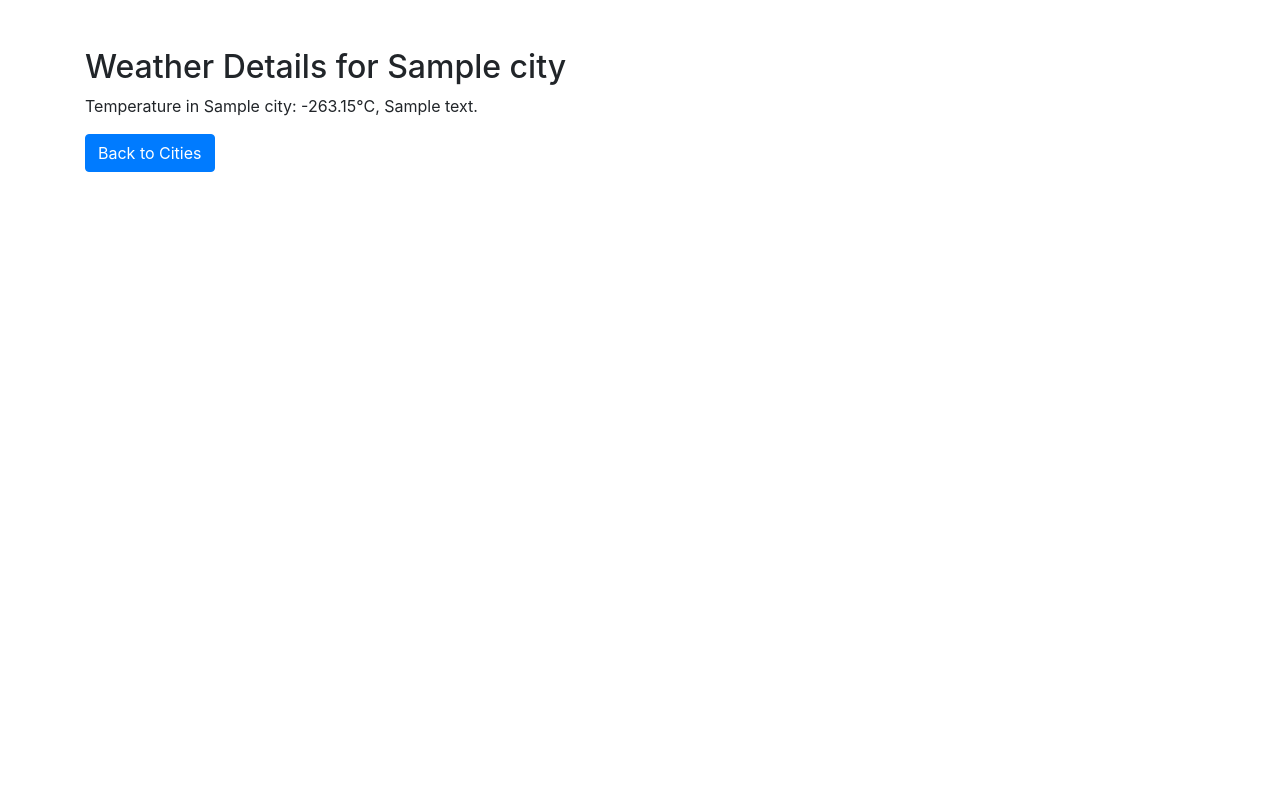
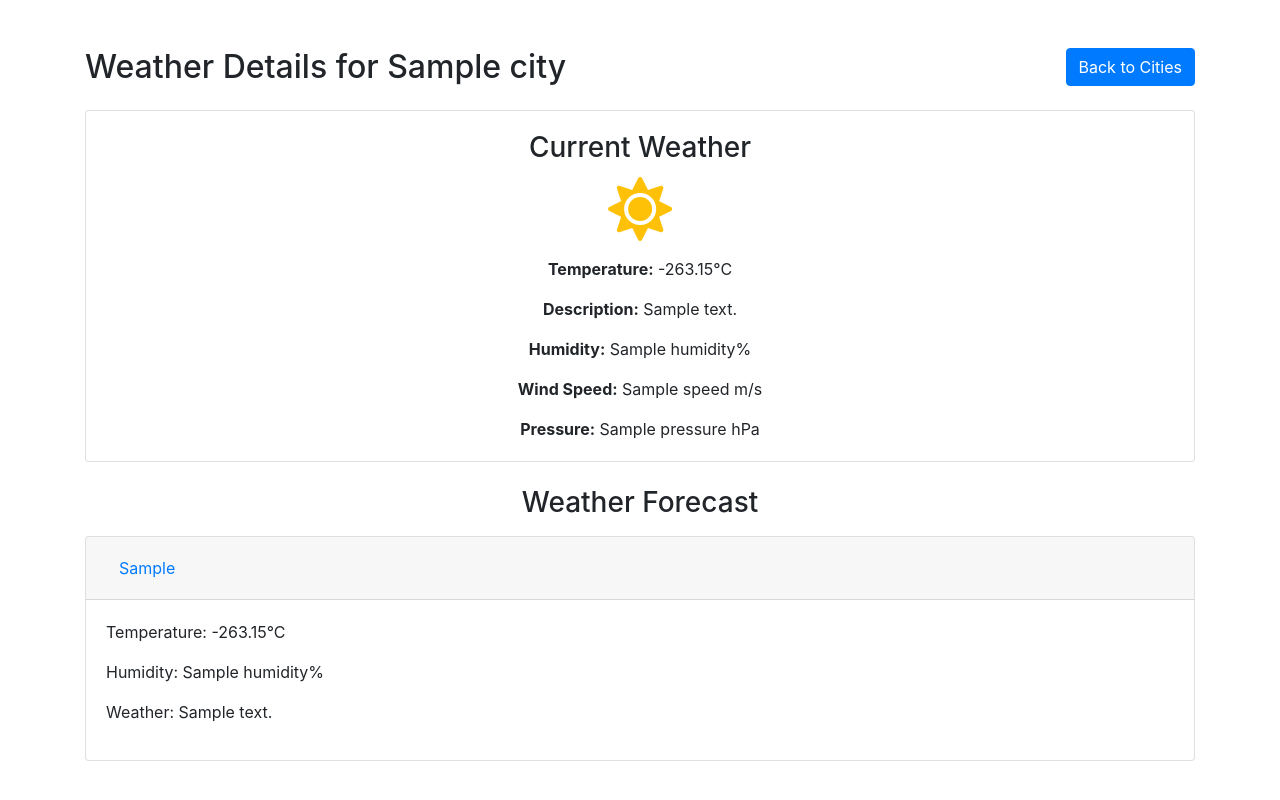
Before and after one commit to milkiase/weather_project, a Django app: page /city_detail/1/ in a window 1280 px wide. Run offline with Django 3.2, Linux system fonts and the light colour scheme; tables that the repository leaves empty hold one stand-in row (values such as "Sample post"); a database or web service that is not in the repository returns one stand-in record (values such as "Sample title"); data that the repository does not hold is empty; some libraries are stand-ins or nearby versions.

Commit message:
added a weather forecast some more details to the detail page

```diff
--- a/WeatherProject/settings.py
+++ b/WeatherProject/settings.py
@@ -25,7 +25,7 @@ SECRET_KEY = 'django-insecure-kiila_@t_o02#armecb8qze58adjj1f!r))!^5p)u)ils!$)@_
 # SECURITY WARNING: don't run with debug turned on in production!
 DEBUG = True
 
-ALLOWED_HOSTS = ['127.0.0.1', '.pythonanywhere.com', 'milkias.pythonanywhere.com']
+ALLOWED_HOSTS = ['localhost', '127.0.0.1', '.pythonanywhere.com', 'milkias.pythonanywhere.com']
 
 
 # Application definition
--- a/weather_app/models.py
+++ b/weather_app/models.py
@@ -1,8 +1,10 @@
 # weather_app/models.py
 from django.db import models
+from django.contrib.auth.models import User
 
 class City(models.Model):
     name = models.CharField(max_length=100)
+    user = models.ForeignKey(User, on_delete=models.CASCADE, null=True, blank=True)
 
     def __str__(self):
         return self.name
--- a/weather_app/templates/weather_app/base.html
+++ b/weather_app/templates/weather_app/base.html
@@ -5,6 +5,12 @@
     <meta charset="UTF-8">
     <title>{% block title %}Weather App{% endblock %}</title>
     <link rel="stylesheet" href="https://stackpath.bootstrapcdn.com/bootstrap/4.5.2/css/bootstrap.min.css">
+    <link rel="stylesheet" href="https://cdnjs.cloudflare.com/ajax/libs/font-awesome/5.15.3/css/all.min.css">
+
+    <script src="https://code.jquery.com/jquery-3.5.1.min.js"></script>
+    <script src="https://cdn.jsdelivr.net/npm/@popperjs/core@2.5.2/dist/umd/popper.min.js" integrity="sha384-qe9xeJwx4IoqBhf94XK0bsqCUx3lrW7aa6vu2FXY7hoUAFePTZj4fFjv07Vmdq5a" crossorigin="anonymous"></script>
+    <script src="https://stackpath.bootstrapcdn.com/bootstrap/4.5.2/js/bootstrap.min.js"></script>
+
 </head>
 <body>
     {% block content %}{% endblock %}
--- a/weather_app/templates/weather_app/city_detail.html
+++ b/weather_app/templates/weather_app/city_detail.html
@@ -2,9 +2,57 @@
 {% extends 'weather_app/base.html' %}
 
 {% block content %}
-  <div class="container mt-5">
-    <h2>Weather Details for {{ city }}</h2>
-    <p>{{ weather_details }}</p>
-    <a href="{% url 'index' %}" class="btn btn-primary">Back to Cities</a>
+<div class="container mt-5">
+  <div class=" d-flex flex-row align-items-start justify-content-between">
+    <h2 class="text-center mb-4">Weather Details for {{ city }}</h2>
+    <a href="{% url 'index' %}" class="btn btn-primary ">Back to Cities</a>
   </div>
+  <div class="card mb-4">
+    <div class="card-body">
+      <h3 class="card-title text-center">Current Weather</h3>
+      <div class="text-center">
+        <i class="fas fa-sun fa-4x text-warning mb-3"></i>
+      </div>
+      <p class="card-text text-center">
+        <span class="font-weight-bold">Temperature:</span> {{ weather_details.temperature }}°C
+      </p>
+      <p class="card-text text-center">
+        <span class="font-weight-bold">Description:</span> {{ weather_details.description }}
+      </p>
+      <p class="card-text text-center">
+        <span class="font-weight-bold">Humidity:</span> {{ weather_details.humidity }}%
+      </p>
+      <p class="card-text text-center">
+        <span class="font-weight-bold">Wind Speed:</span> {{ weather_details.wind_speed }} m/s
+      </p>
+      <p class="card-text text-center">
+        <span class="font-weight-bold">Pressure:</span> {{ weather_details.pressure }} hPa
+      </p>
+    </div>
+  </div>
+
+  <h3 class="text-center mb-3">Weather Forecast</h3>
+    <div id="accordion">
+      {% for forecast in forecasts %}
+        <div class="card">
+          <div class="card-header" id="heading{{ forloop.counter }}">
+            <h5 class="mb-0">
+              <button class="btn btn-link" data-toggle="collapse" data-target="#collapse{{ forloop.counter }}" aria-expanded="true" aria-controls="collapse{{ forloop.counter }}">
+                {{ forecast.date }}
+              </button>
+            </h5>
+          </div>
+
+          <div id="collapse{{ forloop.counter }}" class="collapse {% if forloop.first %}show{% endif %}" aria-labelledby="heading{{ forloop.counter }}" data-parent="#accordion">
+            <div class="card-body">
+              <p>Temperature: {{ forecast.temperature }}°C</p>
+              <p>Humidity: {{ forecast.humidity }}%</p>
+              <p>Weather: {{ forecast.description }}</p>
+            </div>
+          </div>
+        </div>
+        {% endfor %}
+    </div>
+
+
 {% endblock %}
--- a/weather_app/utils.py
+++ b/weather_app/utils.py
@@ -1,21 +1,74 @@
 # weather_app/utils.py
 import requests
+from django.contrib.auth.models import User
 from .models import City
 
-def get_weather_data(city_name):
-    # Replace 'YOUR_API_KEY' with your actual OpenWeatherMap API key
-    api_key = '11791edf82232148a9ce38dd62cd0dea'
+api_key = '11791edf82232148a9ce38dd62cd0dea'
+
+# def get_weather_data(city_name):
+#     # Replace 'YOUR_API_KEY' with your actual OpenWeatherMap API key
+#     api_key = '11791edf82232148a9ce38dd62cd0dea'
+#     url = f'http://api.openweathermap.org/data/2.5/weather?q={city_name}&appid={api_key}'
+
+#     try:
+#         response = requests.get(url)
+#         data = response.json()
+#         temperature = round((data['main']['temp'] - 273.15), 2)
+#         description = data['weather'][0]['description']
+
+#         if not City.objects.filter(name__iexact=city_name).exists():
+#             user = User.objects.all()[0]
+#             city = City(name=city_name, user=user)
+#             city.save()
+#         return f'Temperature in {city_name}: {temperature}°C, {description}'
+#     except Exception as e:
+#         return f'Error fetching data for {city_name}: {e}'
+
+def get_weather_data(city_name, user=None):
     url = f'http://api.openweathermap.org/data/2.5/weather?q={city_name}&appid={api_key}'
 
     try:
         response = requests.get(url)
         data = response.json()
-        temperature = round((data['main']['temp'] - 273.15), 2)
-        description = data['weather'][0]['description']
+        weather_data = {
+            'temperature': round((data['main']['temp'] - 273.15), 2),
+            'description': data['weather'][0]['description'],
+            'humidity': data['main']['humidity'],
+            'wind_speed': data['wind']['speed'],
+            'pressure': data['main']['pressure'],
+        }
 
-        if not City.objects.filter(name__iexact=city_name).exists():
-            city = City(name=city_name)
-            city.save()
-        return f'Temperature in {city_name}: {temperature}°C, {description}'
+        if user:
+            if not City.objects.filter(name__iexact=city_name).exists():
+                city = City(name=city_name, user=user)
+                city.save()
+
+        return weather_data
     except Exception as e:
-        return f'Error fetching data for {city_name}: {e}'
+        print(f"Error fetching weather data: {e}")
+        return None
+
+
+def get_weather_forecast(city_name):
+    url = f'http://api.openweathermap.org/data/2.5/forecast?q={city_name}&appid={api_key}'
+
+    try:
+        response = requests.get(url)
+        data = response.json()
+        forecasts = data['list']
+
+        forecast_list = []
+        for forecast in forecasts:
+            forecast_data = {
+                'date': forecast['dt_txt'],
+                'temperature':  round((forecast['main']['temp'] - 273.15), 2),
+                'humidity': forecast['main']['humidity'],
+                'description': forecast['weather'][0]['description'],
+            }
+            forecast_list.append(forecast_data)
+
+        return forecast_list
+
+    except Exception as e:
+        print(f"Error fetching weather forecast: {e}")
+        return []
--- a/weather_app/views.py
+++ b/weather_app/views.py
@@ -6,7 +6,7 @@ import requests
 from django.http import JsonResponse
 from django.db.models import Q
 from .models import City
-from .utils import get_weather_data
+from .utils import get_weather_data, get_weather_forecast
 
 def index(request):
     cities = City.objects.all()
@@ -16,13 +16,17 @@ def index(request):
 def add_city(request):
     if request.method == 'POST':
         city_name = request.POST['city_name'].strip()
-        get_weather_data(city_name)
+        print('adding city', city_name)
+        get_weather_data(city_name, request.user)
     return HttpResponseRedirect(reverse('index'))
 
 def city_detail(request, city_id):
     city = get_object_or_404(City, pk=city_id)
-    weather_details = get_weather_data(city.name)
-    context = {'city': city, 'weather_details': weather_details}
+    weather_details = get_weather_data(city.name, request.user)
+    # context = {'city': city, 'weather_details': weather_details}
+    forecasts = get_weather_forecast(city.name)
+    print('forecasts', forecasts)
+    context = {'city': city, 'weather_details': weather_details, 'forecasts': forecasts}
     return render(request, 'weather_app/city_detail.html', context)
 
 def city_autocomplete(request):
```
Also changed, not shown: weather_app/migrations/0002_city_user.py (added), 1 other file.
